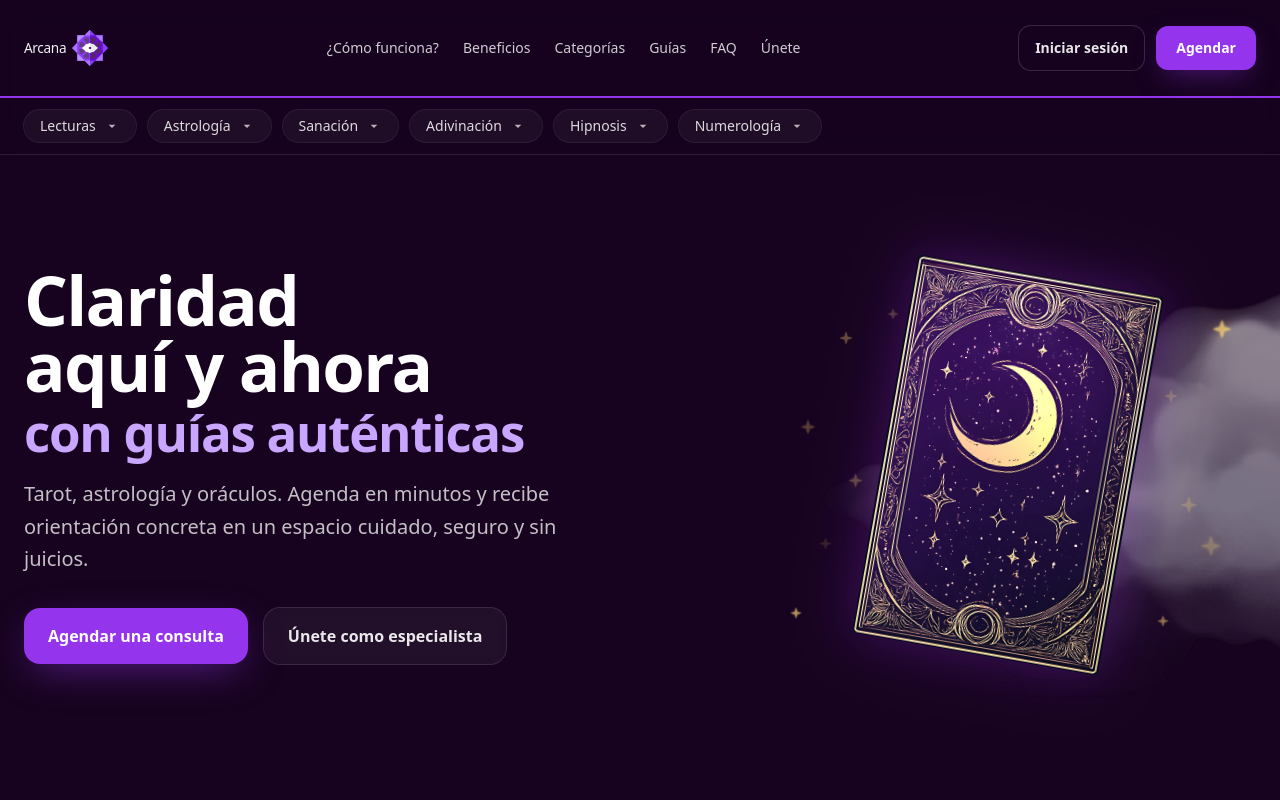
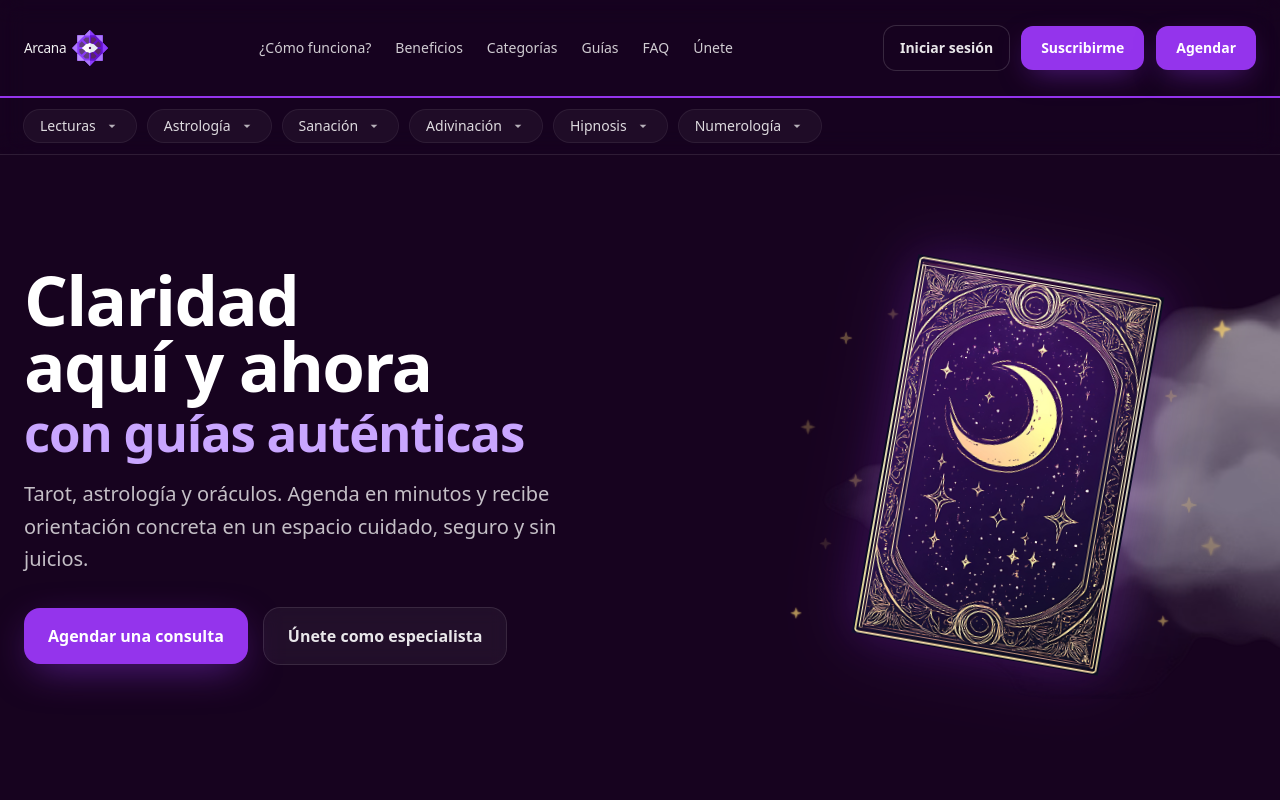
Before and after one commit to arcana302-art/arcana-v2, a Next.js app: page / in a window 1280 px wide. Shown: the top 800 px of the page. Built offline with nearby package versions, Linux system fonts and the light colour scheme.

Commit message:
Update SiteHeader.tsx

```diff
--- a/app/components/SiteHeader.tsx
+++ b/app/components/SiteHeader.tsx
@@ -93,7 +93,7 @@ export default function SiteHeader() {
     >
       {/* Fila superior */}
       <div className="mx-auto flex h-24 max-w-7xl items-center justify-between px-6">
-        {/* Marca: texto Arcana + logo (no sticky) */}
+        {/* Marca (texto Arcana + logo) */}
         <a href="/" className="flex items-center gap-1.5">
           <span className="text-white/95 text-[0.85rem] font-medium tracking-tight">
             Arcana
@@ -121,7 +121,7 @@ export default function SiteHeader() {
           ))}
         </nav>
 
-        {/* Acciones */}
+        {/* Acciones (ahora con “Suscribirme”) */}
         <div className="hidden items-center gap-3 lg:flex">
           <a
             href="#"
@@ -129,6 +129,14 @@ export default function SiteHeader() {
           >
             Iniciar sesión
           </a>
+
+          <a
+            href="#suscripcion"
+            className="inline-flex h-11 items-center justify-center rounded-xl px-5 text-sm font-semibold text-white bg-[#9434ec] shadow-[0_10px_30px_-10px_rgba(148,52,236,0.55)] hover:scale-[1.03] active:scale-[0.98] transition"
+          >
+            Suscribirme
+          </a>
+
           <a
             href="#"
             className="inline-flex h-11 items-center justify-center rounded-xl px-5 text-sm font-semibold text-white bg-[#9434ec] shadow-[0_10px_30px_-10px_rgba(148,52,236,0.55)] hover:scale-[1.03] active:scale-[0.98] transition"
@@ -158,7 +166,6 @@ export default function SiteHeader() {
           <ul className="flex flex-wrap items-center gap-3 py-3">
             {TALENTS.map((tal) => (
               <li key={tal.id} className="group relative">
-                {/* Trigger con hover brand y focus accesible, sin outline azul */}
                 <a
                   href={`#talento-${tal.id}`}
                   className="
@@ -174,13 +181,11 @@ export default function SiteHeader() {
                   "
                 >
                   {tal.label}
-                  {/* ícono sin cambios */}
                   <svg width="16" height="16" viewBox="0 0 24 24" className="opacity-80">
                     <path fill="currentColor" d="M7 10l5 5 5-5z" />
                   </svg>
                 </a>
 
-                {/* Subtalentos informativos (sin links) */}
                 <div
                   className="
                     absolute left-0 top-full mt-2 hidden
@@ -258,7 +263,7 @@ export default function SiteHeader() {
               ))}
             </nav>
 
-            {/* Talentos como acordeones; subtalentos sin link */}
+            {/* Talentos acordeón */}
             <div className="px-5 pb-6">
               <div className="text-white/60 text-xs uppercase tracking-wider mb-2">
                 Talentos
@@ -306,13 +311,19 @@ export default function SiteHeader() {
               </ul>
             </div>
 
-            {/* Acciones */}
+            {/* Acciones móviles con Suscribirme */}
             <div className="px-5 pb-8 pt-2 space-y-3">
               <a
                 href="#"
                 className="block w-full text-center rounded-xl px-4 py-2 text-sm font-semibold text-white/90 ring-1 ring-white/15 hover:bg-white/5 transition"
               >
                 Iniciar sesión
+              </a>
+              <a
+                href="#suscripcion"
+                className="block w-full text-center rounded-xl px-5 py-2.5 text-sm font-semibold text-white bg-[#9434ec] shadow-[0_10px_30px_-10px_rgba(148,52,236,0.55)]"
+              >
+                Suscribirme
               </a>
               <a
                 href="#"
```
